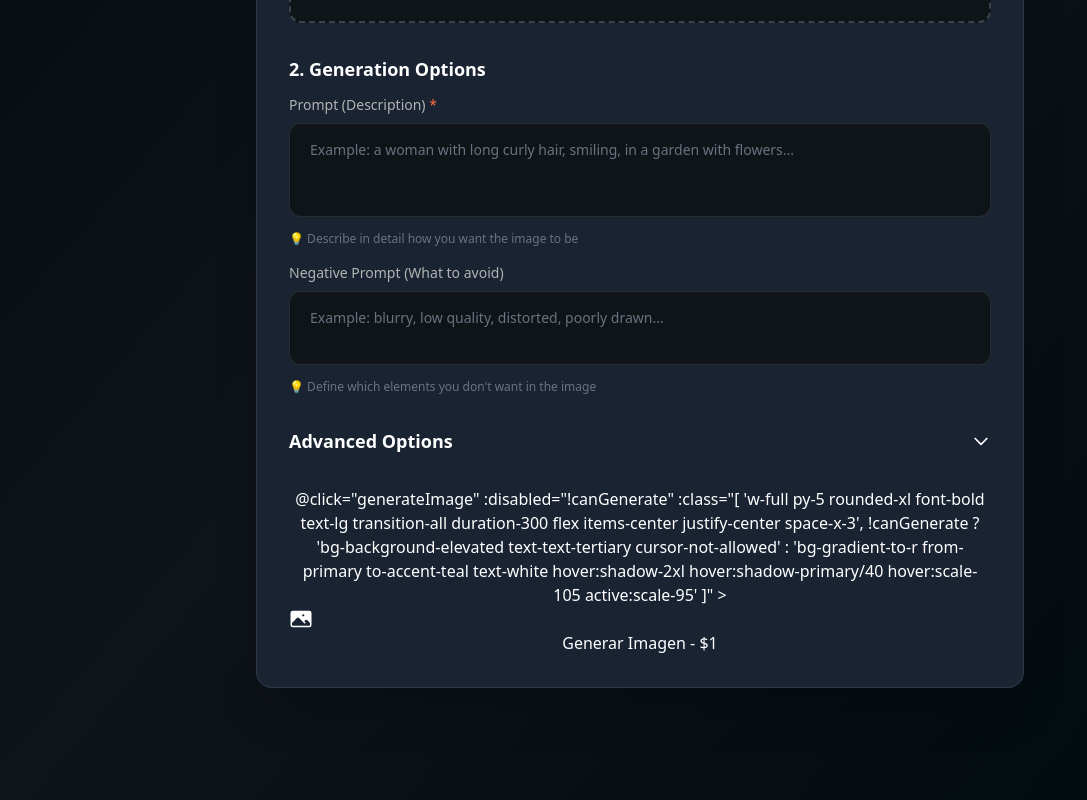
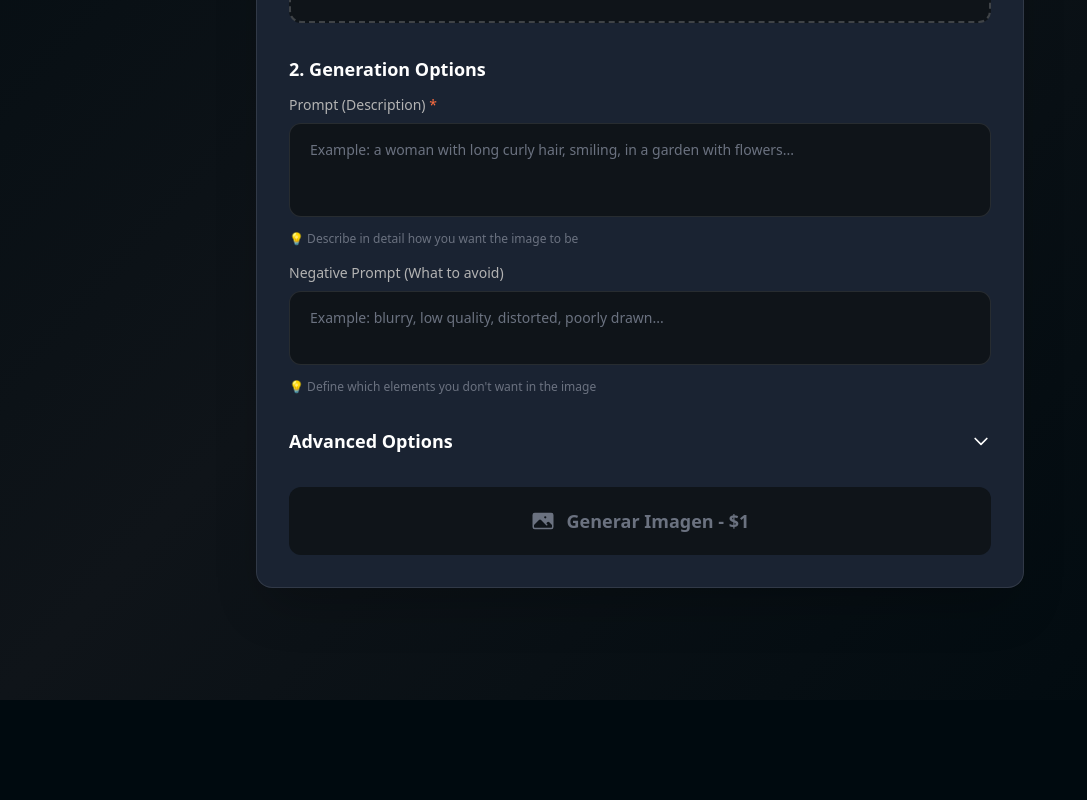
Before and after one commit to DreamDuel/DreamDuel-FrontEnd-Web, a Vue app: page /images in a window 1280 px wide. Shown: the part 770-1570 px from the top of the page, without its empty margins (0-1087 px from the left). After the commit the page ends 1470 px from the top, so only its background shows below. Built offline with nearby package versions, Linux system fonts and the light colour scheme; what vue3-google-login would draw is missing.

Commit message:
Fix malformed HTML button tag in ImageGeneratorView

```diff
--- a/src/presentation/views/ImageGeneratorView.vue
+++ b/src/presentation/views/ImageGeneratorView.vue
@@ -569,7 +569,8 @@ const closeResultModal = () => {
 
         <!-- Generate Button -->
         <!-- Botón de Generar -->
-        <button>
+        <button
+          type="button"
           @click="generateImage"
           :disabled="!canGenerate"
           :class="[
```
